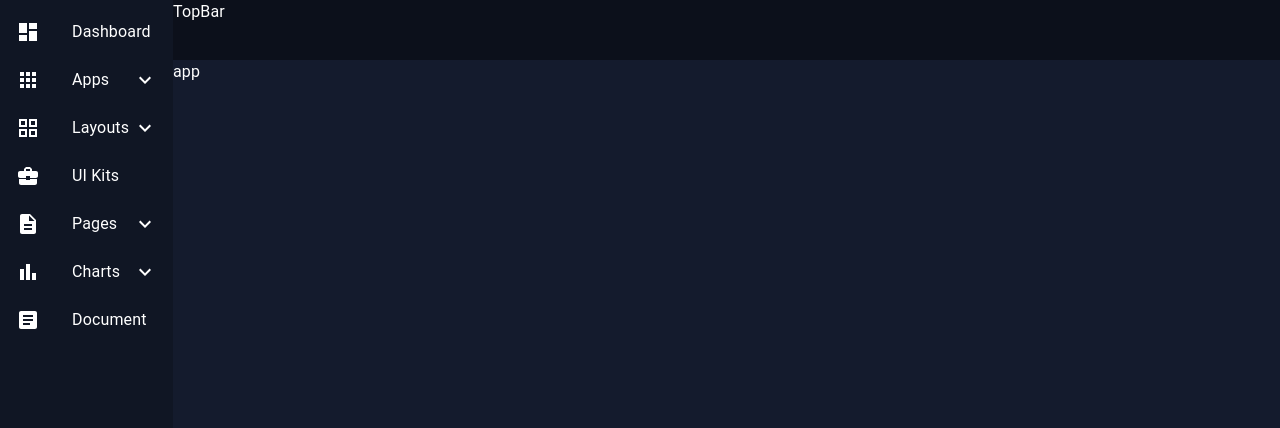
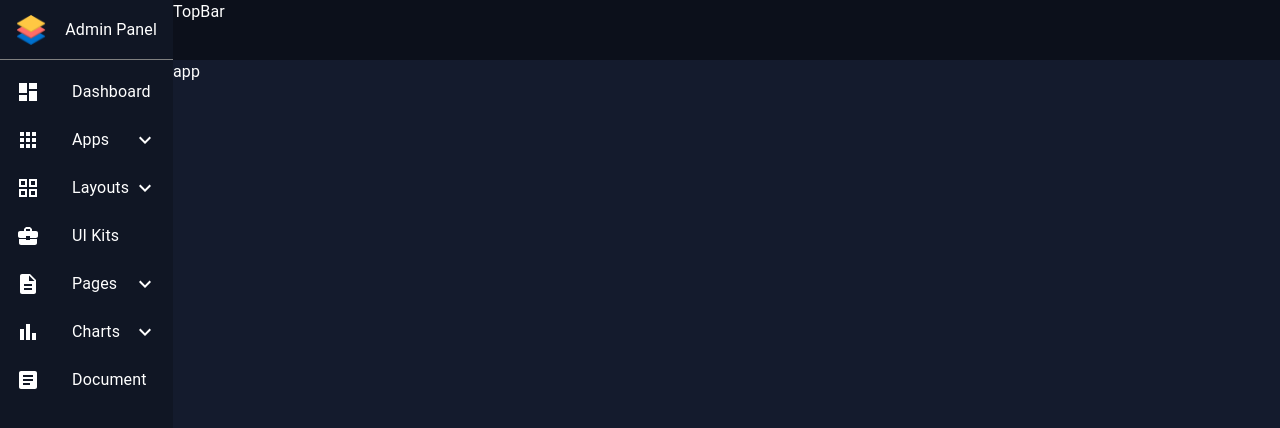
Before and after one commit to ffarhadijs/adminDashboard, a React (Create React App) app: page / in a window 1280 px wide. Shown: the top 428 px of the page. Built offline with nearby package versions, Linux system fonts and the light colour scheme.

Commit message:
menuItems added

```diff
--- a/src/components/sideBar/index.jsx
+++ b/src/components/sideBar/index.jsx
@@ -1,21 +1,25 @@
-import {
-  Box,
-  List,
-  useTheme,
-} from "@mui/material";
+import { Box, List, Stack, Typography } from "@mui/material";
 import React from "react";
-import { menuItems } from "../../data/data";
-import { useState } from "react";
 import MenuItems from "./menuItems";
-
+import logo from "../../assets/logo.png";
 const SideBar = () => {
   return (
-    <Box>
-      <List component={"nav"} sx={{ width: "100%", height: "auto" }}>
-        {menuItems.map((item, index) => (
-          <MenuItems item={item} index={index}/>
-        ))}
-      </List>
+    <Box sx={{ height: "100%" }}>
+      <Stack
+        direction={"row"}
+        alignItems="center"
+        justifyContent={"space-between"}
+        sx={{
+          height: "60px",
+          width: "100%",
+          padding: "0 16px",
+          borderBottom: "0.75px solid grey",
+        }}
+      >
+        <img src={logo} style={{ width: "30px" }} />
+        <Typography variant="body"> Admin Panel</Typography>
+      </Stack>
+      <MenuItems />
     </Box>
   );
 };
--- a/src/components/sideBar/menuItems/index.jsx
+++ b/src/components/sideBar/menuItems/index.jsx
@@ -9,10 +9,12 @@ import {
   ListItemText,
   useTheme,
   Collapse,
+  List,
 } from "@mui/material";
 import { tokens } from "../../../theme";
+import { menuItems } from "../../../data/data.js";
 
-const MenuItems = ({ item, index }) => {
+const MenuItems = () => {
   const location = useLocation();
   const theme = useTheme();
   const colors = tokens(theme.palette.mode);
@@ -23,6 +25,8 @@ const MenuItems = ({ item, index }) => {
     }));
   };
   return (
+    <List component={"nav"} sx={{ width: "100%", height: "auto" }}>
+      {menuItems.map((item, index) => (
         <Box key={item.id}>
           {item.slug && (
             <Link to={item.slug}>
@@ -48,6 +52,7 @@ const MenuItems = ({ item, index }) => {
           )}
           {item.subItems?.map((subItem) => (
             <Collapse
+              key={subItem.id}
               in={open[index]}
               timeout="auto"
               unmountOnExit
@@ -67,6 +72,8 @@ const MenuItems = ({ item, index }) => {
             </Collapse>
           ))}
         </Box>
+      ))}
+    </List>
   );
 };
 
```
Lines whose indentation alone changed are shown as unchanged.
